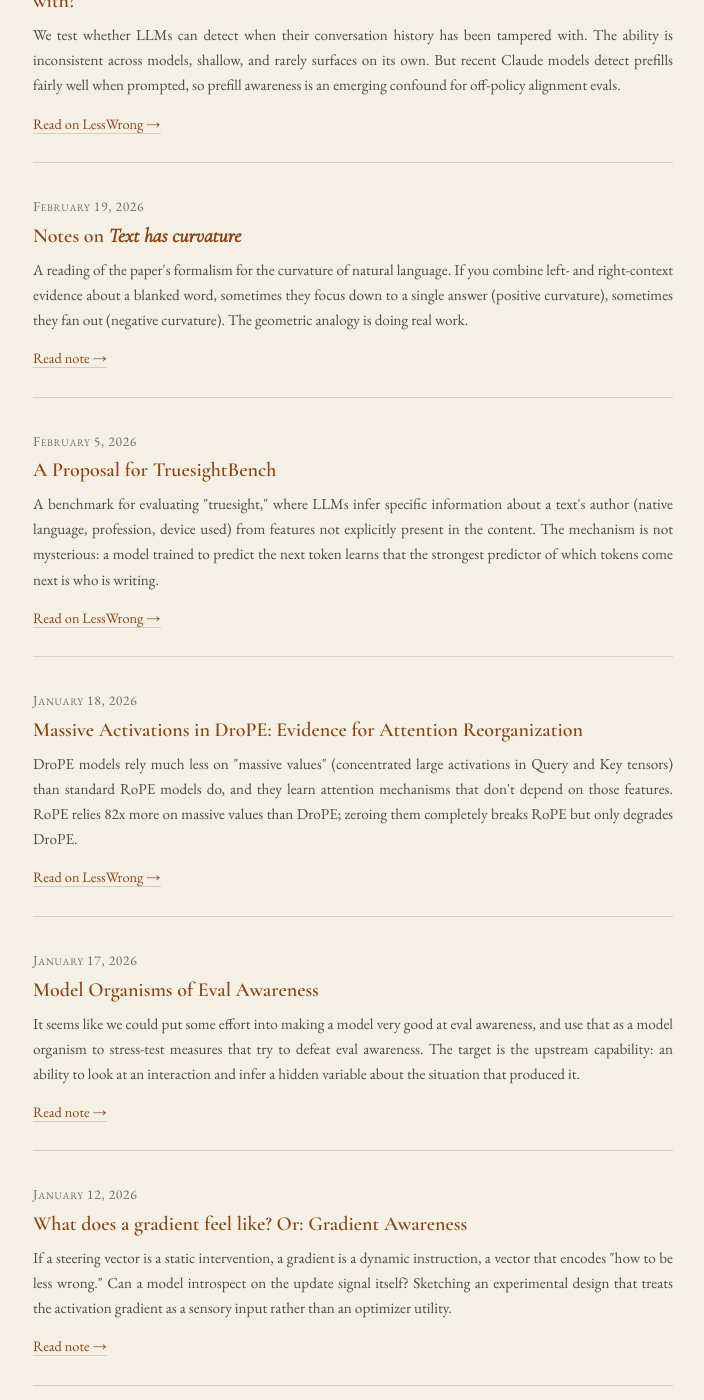
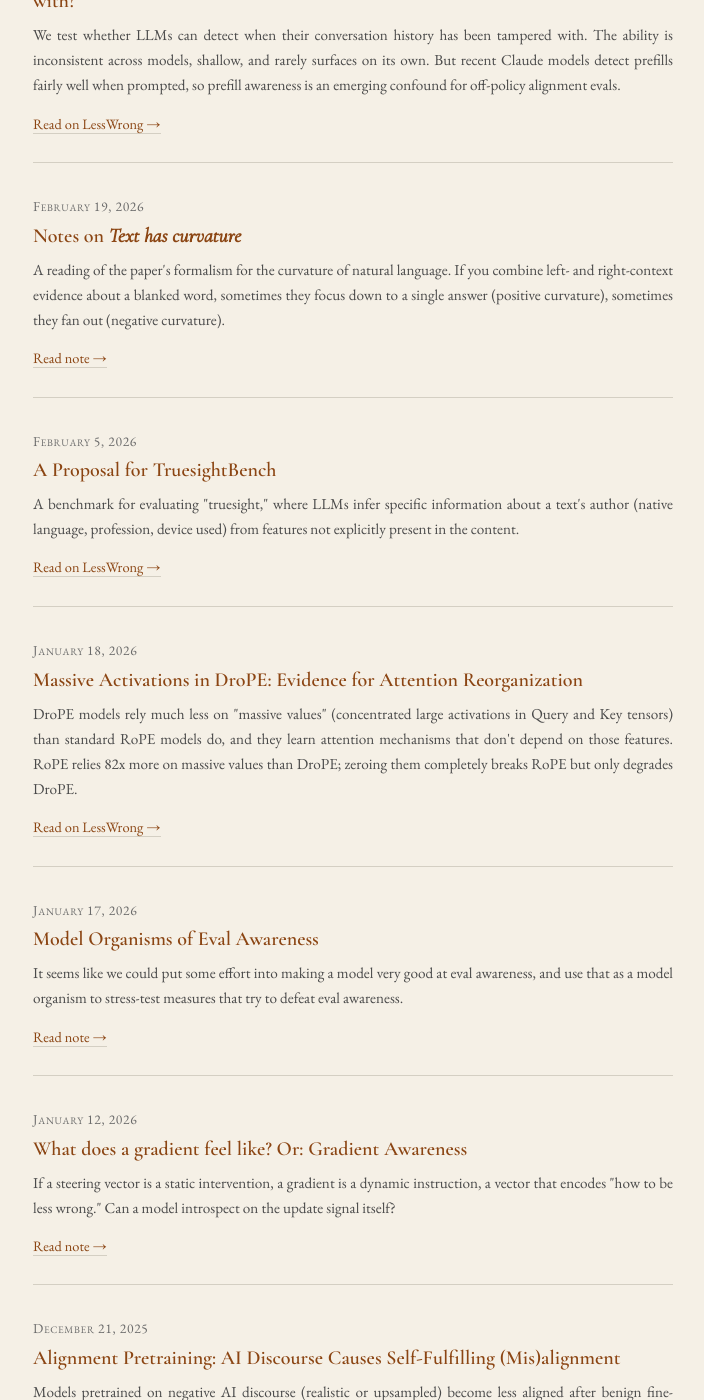
Before and after one commit to DavidDemitriAfrica/daviddemitriafrica.github.io, a Jekyll site: the page built from blog.html, in a window 1280 px wide and 1400 px high, scrolled down 2551 px. Shown: the whole window, without its empty margins (287-991 px from the left). Built offline with Jekyll 4.4.1, drawn with Linux system fonts in a browser that asks for light colours; some of the changed text lies outside the part shown.

Commit message:
Trim claudeslop closing sentences from 6 excerpts
Remove trailing summary sentences that read as Claude-generated filler
on Feb 19, Feb 5, Jan 17, Jan 12, Dec 21, and Aug 19 entries. No
replacement text; excerpts end on the prior sentence.

Co-Authored-By: Claude Opus 4.7 (1M context) <noreply@anthropic.com>

```diff
--- a/blog.html
+++ b/blog.html
@@ -83,14 +83,14 @@ description: "Notes, half-formed thoughts, and selected LessWrong posts on AI al
   <li>
     <span class="blog-date">February 19, 2026</span>
     <h2 class="blog-title"><a href="/notes/notes-on-text-has-curvature.html">Notes on <em>Text has curvature</em></a></h2>
-    <p class="blog-excerpt">A reading of the paper's formalism for the curvature of natural language. If you combine left- and right-context evidence about a blanked word, sometimes they focus down to a single answer (positive curvature), sometimes they fan out (negative curvature). The geometric analogy is doing real work.</p>
+    <p class="blog-excerpt">A reading of the paper's formalism for the curvature of natural language. If you combine left- and right-context evidence about a blanked word, sometimes they focus down to a single answer (positive curvature), sometimes they fan out (negative curvature).</p>
     <a class="blog-read-more" href="/notes/notes-on-text-has-curvature.html">Read note &rarr;</a>
   </li>
 
   <li>
     <span class="blog-date">February 5, 2026</span>
     <h2 class="blog-title"><a href="https://www.lesswrong.com/posts/CpvZ6HkhvcAgFydCA/a-proposal-for-truesightbench">A Proposal for TruesightBench</a></h2>
-    <p class="blog-excerpt">A benchmark for evaluating "truesight," where LLMs infer specific information about a text's author (native language, profession, device used) from features not explicitly present in the content. The mechanism is not mysterious: a model trained to predict the next token learns that the strongest predictor of which tokens come next is who is writing.</p>
+    <p class="blog-excerpt">A benchmark for evaluating "truesight," where LLMs infer specific information about a text's author (native language, profession, device used) from features not explicitly present in the content.</p>
     <a class="blog-read-more" href="https://www.lesswrong.com/posts/CpvZ6HkhvcAgFydCA/a-proposal-for-truesightbench">Read on LessWrong &rarr;</a>
   </li>
 
@@ -104,21 +104,21 @@ description: "Notes, half-formed thoughts, and selected LessWrong posts on AI al
   <li>
     <span class="blog-date">January 17, 2026</span>
     <h2 class="blog-title"><a href="/notes/model-organisms-of-eval-awareness.html">Model Organisms of Eval Awareness</a></h2>
-    <p class="blog-excerpt">It seems like we could put some effort into making a model very good at eval awareness, and use that as a model organism to stress-test measures that try to defeat eval awareness. The target is the upstream capability: an ability to look at an interaction and infer a hidden variable about the situation that produced it.</p>
+    <p class="blog-excerpt">It seems like we could put some effort into making a model very good at eval awareness, and use that as a model organism to stress-test measures that try to defeat eval awareness.</p>
     <a class="blog-read-more" href="/notes/model-organisms-of-eval-awareness.html">Read note &rarr;</a>
   </li>
 
   <li>
     <span class="blog-date">January 12, 2026</span>
     <h2 class="blog-title"><a href="/notes/gradient-awareness.html">What does a gradient feel like? Or: Gradient Awareness</a></h2>
-    <p class="blog-excerpt">If a steering vector is a static intervention, a gradient is a dynamic instruction, a vector that encodes "how to be less wrong." Can a model introspect on the update signal itself? Sketching an experimental design that treats the activation gradient as a sensory input rather than an optimizer utility.</p>
+    <p class="blog-excerpt">If a steering vector is a static intervention, a gradient is a dynamic instruction, a vector that encodes "how to be less wrong." Can a model introspect on the update signal itself?</p>
     <a class="blog-read-more" href="/notes/gradient-awareness.html">Read note &rarr;</a>
   </li>
 
   <li>
     <span class="blog-date">December 21, 2025</span>
     <h2 class="blog-title"><a href="https://www.lesswrong.com/posts/TcfyGD2aKdZ7Rt3hk/alignment-pretraining-ai-discourse-causes-self-fulfilling">Alignment Pretraining: AI Discourse Causes Self-Fulfilling (Mis)alignment</a></h2>
-    <p class="blog-excerpt">Models pretrained on negative AI discourse (realistic or upsampled) become less aligned after benign fine-tuning, while models pretrained on only positive AI discourse become more aligned. The mechanism looks like a self-fulfilling prophecy: curating positive AI datasets at pretraining gives you favourable alignment priors going into post-training.</p>
+    <p class="blog-excerpt">Models pretrained on negative AI discourse (realistic or upsampled) become less aligned after benign fine-tuning, while models pretrained on only positive AI discourse become more aligned.</p>
     <a class="blog-read-more" href="https://www.lesswrong.com/posts/TcfyGD2aKdZ7Rt3hk/alignment-pretraining-ai-discourse-causes-self-fulfilling">Read on LessWrong &rarr;</a>
   </li>
 
@@ -160,7 +160,7 @@ description: "Notes, half-formed thoughts, and selected LessWrong posts on AI al
   <li>
     <span class="blog-date">August 19, 2025</span>
     <h2 class="blog-title"><a href="/notes/scalable-oversight-pictures.html">Thinking loosely on how different pictures of scalable oversight fit together</a></h2>
-    <p class="blog-excerpt">Consistency methods like ICM smooth over the prior of a model to be more consistent with itself. Human-feedback methods like debate poke holes in the alien prior in the direction of the human prior. Maybe the whole alignment picture is doing enough human feedback that consistency training smooths the rest of the alien ontology toward the human prior.</p>
+    <p class="blog-excerpt">Consistency methods like ICM smooth over the prior of a model to be more consistent with itself. Human-feedback methods like debate poke holes in the alien prior in the direction of the human prior.</p>
     <a class="blog-read-more" href="/notes/scalable-oversight-pictures.html">Read note &rarr;</a>
   </li>
 
```
